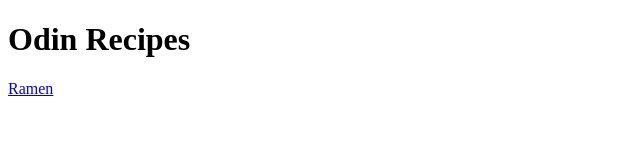
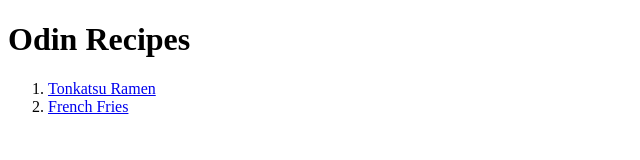
Before and after one commit to kaizshen/odin-recipes, a plain HTML site: page index.html in a window 1280 px wide. Shown: the whole page, without its empty margins (0-640 px from the left). Drawn offline with Linux system fonts and the light colour scheme.

Commit message:
Include Fries in Indext.html

```diff
--- a/index.html
+++ b/index.html
@@ -8,6 +8,9 @@
 </head>
 <body>
     <h1>Odin Recipes</h1>
-    <a href="./recipes/ramen.html">Ramen</a>
+    <ol>
+        <li><a href="./recipes/ramen.html">Tonkatsu Ramen</a></li>
+        <li><a href="./recipes/fries.html">French Fries</a></li>
+    </ol>
 </body>
 </html>
```
